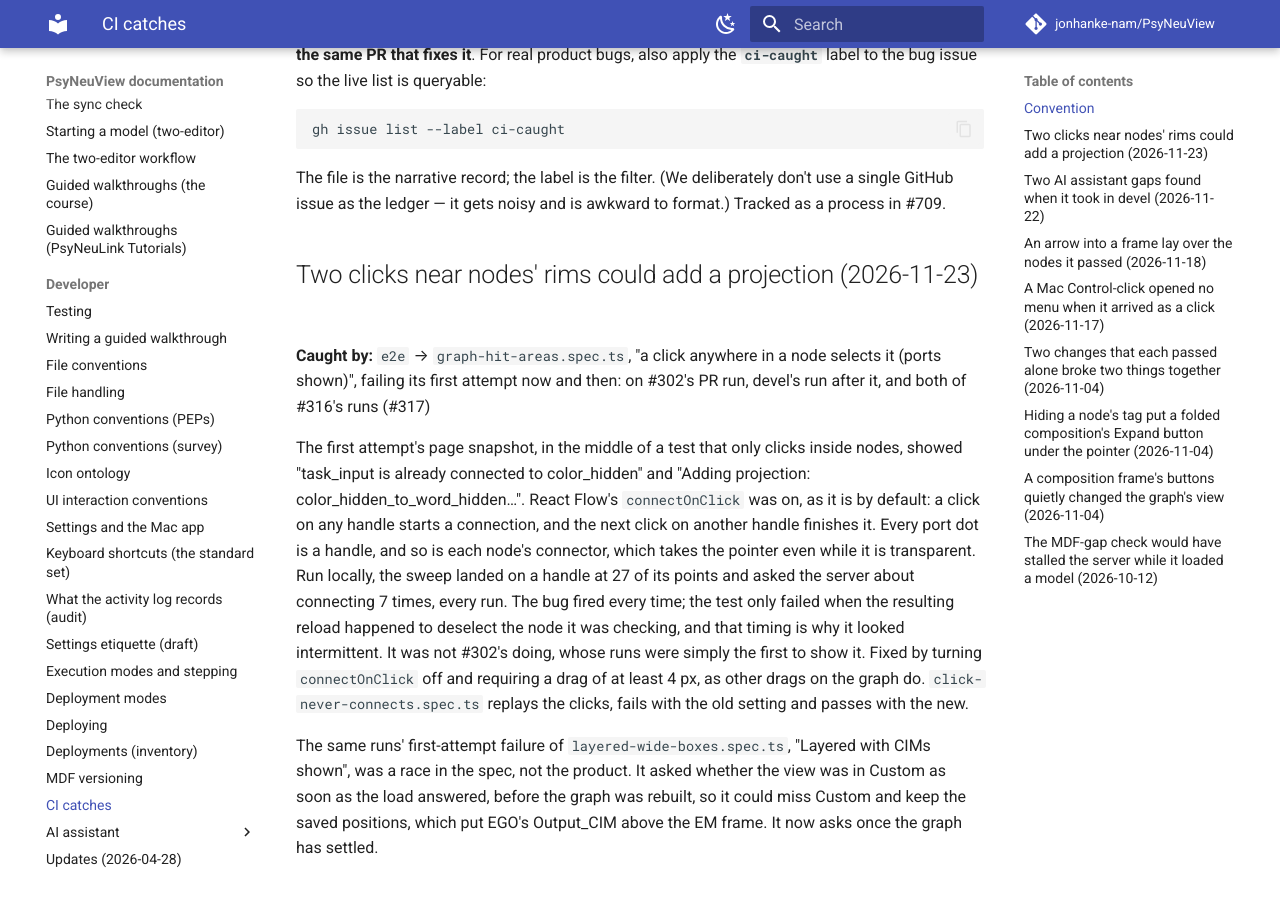
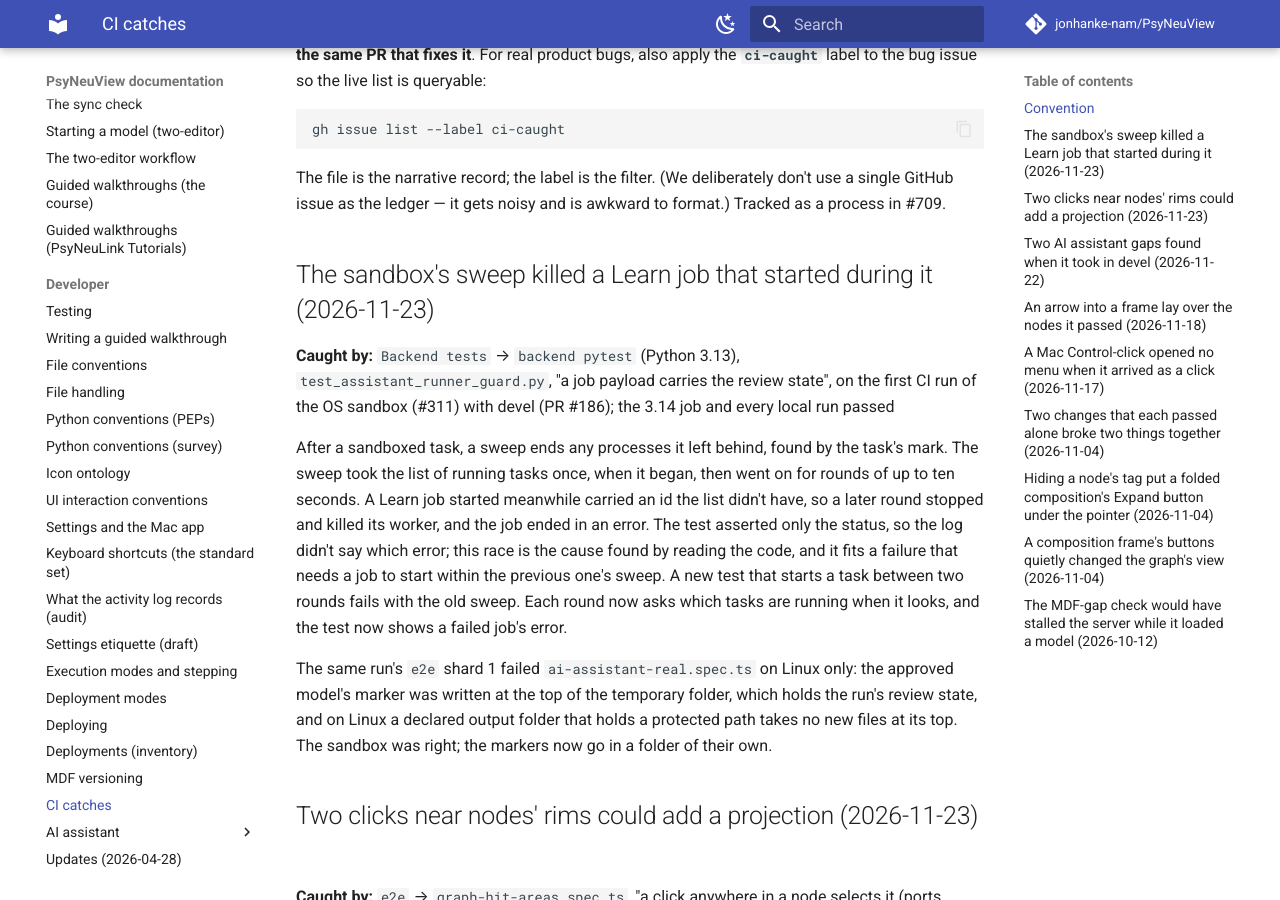
Before and after one commit to jonhanke-nam/PsyNeuView, an MkDocs documentation site: the page built from docs/ci/catches.md, in a window 1280 px wide and 900 px high, scrolled down 414 px. Built offline with MkDocs 1.6.1 and Material for MkDocs 9.7.7, drawn with Linux system fonts in a browser that asks for light colours; comment, search, counter and statistics services are not loaded.

Commit message:
CI catches: the sandbox sweep and a Linux-only marker (#311, #179)
Co-Authored-By: Claude Opus 5.5 <noreply@anthropic.com>

```diff
--- a/docs/ci/catches.md
+++ b/docs/ci/catches.md
@@ -20,6 +20,30 @@ gh issue list --label ci-caught
 The file is the narrative record; the label is the filter. (We deliberately
 don't use a single GitHub issue as the ledger — it gets noisy and is awkward to
 format.) Tracked as a process in #709.
+
+## The sandbox's sweep killed a Learn job that started during it (2026-11-23)
+
+**Caught by:** `Backend tests` → `backend pytest` (Python 3.13),
+`test_assistant_runner_guard.py`, "a job payload carries the review state",
+on the first CI run of the OS sandbox (#311) with devel (PR #186); the 3.14
+job and every local run passed
+
+After a sandboxed task, a sweep ends any processes it left behind, found by
+the task's mark. The sweep took the list of running tasks once, when it
+began, then went on for rounds of up to ten seconds. A Learn job started
+meanwhile carried an id the list didn't have, so a later round stopped and
+killed its worker, and the job ended in an error. The test asserted only the
+status, so the log didn't say which error; this race is the cause found by
+reading the code, and it fits a failure that needs a job to start within the
+previous one's sweep. A new test that starts a task between two rounds fails
+with the old sweep. Each round now asks which tasks are running when it
+looks, and the test now shows a failed job's error.
+
+The same run's `e2e` shard 1 failed `ai-assistant-real.spec.ts` on Linux
+only: the approved model's marker was written at the top of the temporary
+folder, which holds the run's review state, and on Linux a declared output
+folder that holds a protected path takes no new files at its top. The
+sandbox was right; the markers now go in a folder of their own.
 
 ## Two clicks near nodes' rims could add a projection (2026-11-23)
 
```
